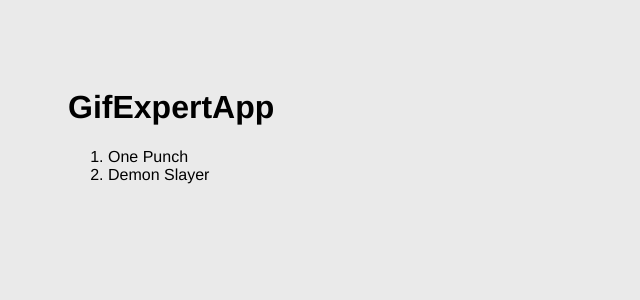
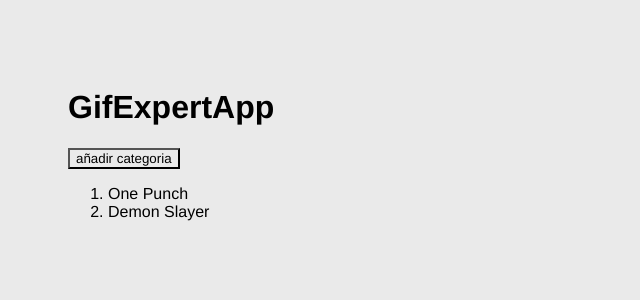
Before and after one commit to Jafmatute/React-JS, a React (Vite) app in the folder 04-gif-expert-app/: page / in a window 1280 px wide. Shown: the top 300 px of the page, without its empty margins (0-640 px from the left). Built offline with nearby package versions, Linux system fonts and the light colour scheme.

Commit message:
agregar una nueva categoria

```diff
--- a/04-gif-expert-app/src/GifExpertApp.jsx
+++ b/04-gif-expert-app/src/GifExpertApp.jsx
@@ -3,10 +3,13 @@ import {useState} from "react";
 const GifExpertApp = (props) => {
     const [categories, setCategories] = useState(['One Punch', 'Demon Slayer']);
 
+    const onAddCategory = () => {
+        setCategories([...categories, 'Dragon ball']);
+    }
     return(
         <>
             <h1>GifExpertApp </h1>
-
+            <button onClick={onAddCategory}> añadir categoria </button>
             <ol>
                 {categories.map((category,index) => {
                     return <li key={index}>{category}</li>
```
